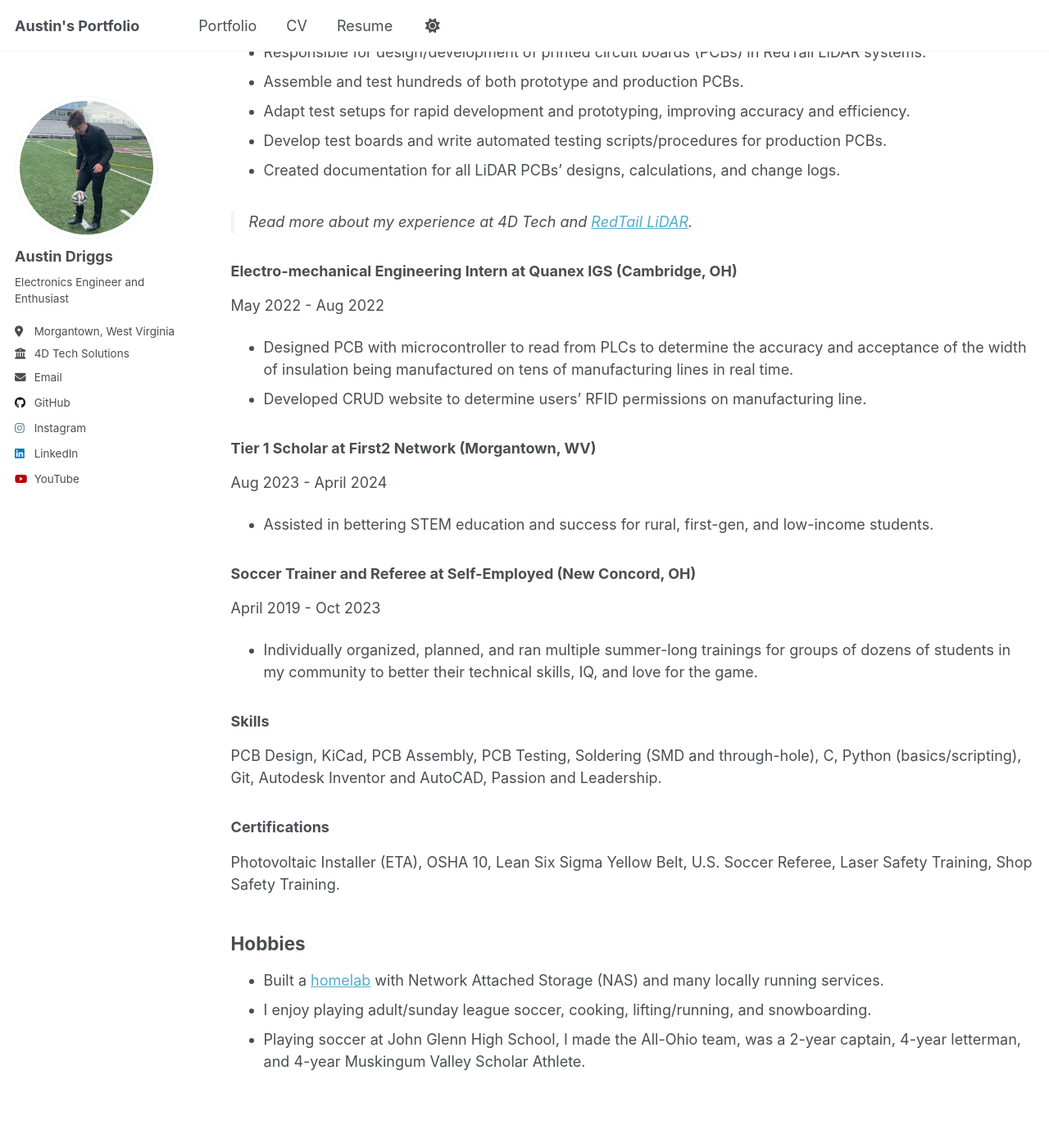
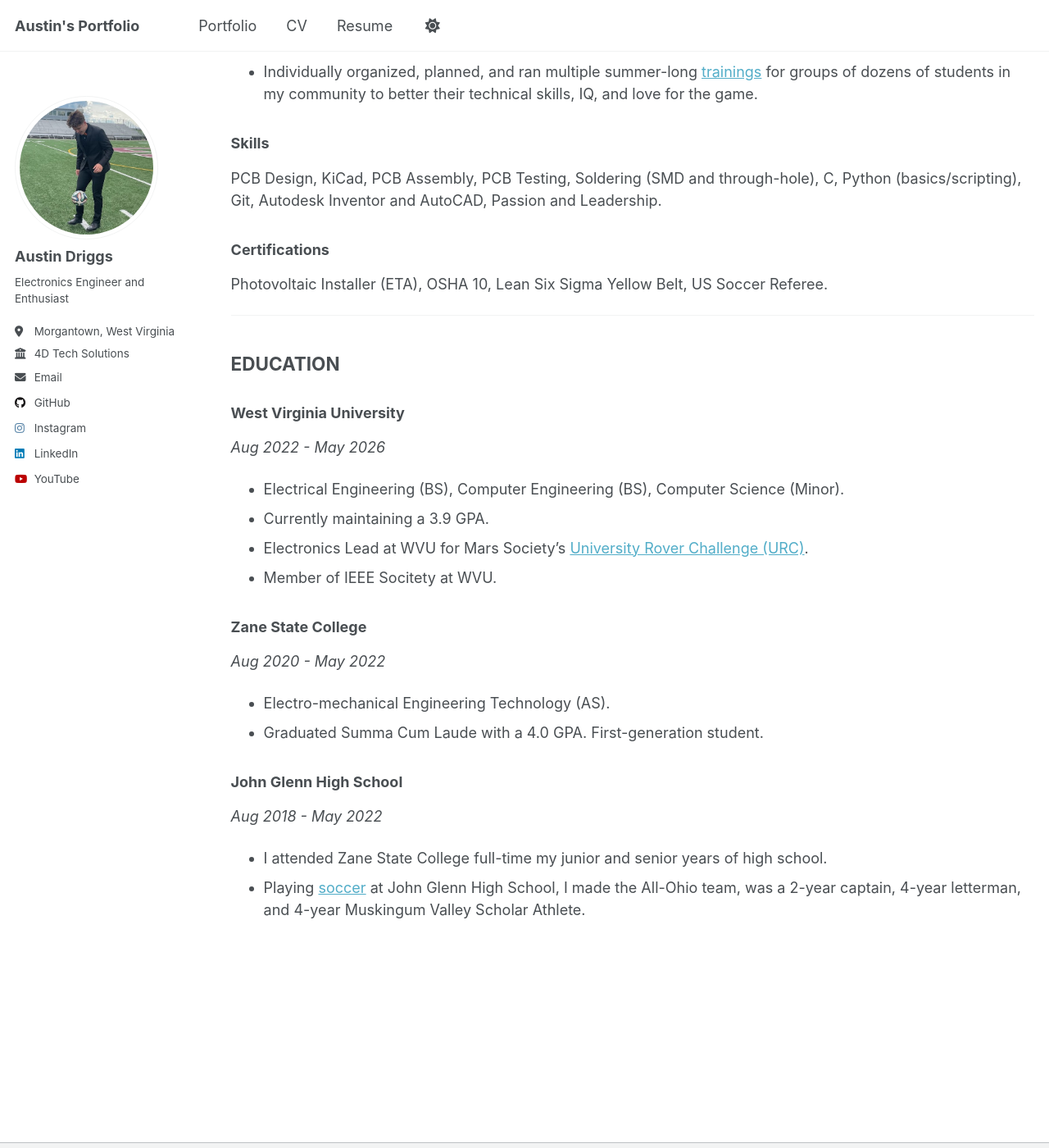
Before and after one commit to austindriggs/austindriggs.github.io, a Jekyll site: the page built from _pages/cv.md, in a window 1280 px wide and 1400 px high, scrolled down 936 px. Shown: the whole window at 82% size. Built offline with Jekyll 4.4.1, drawn with Linux system fonts in a browser that asks for light colours; a script that is not in the unit is left out; some of the changed text lies outside the part shown.

Commit message:
major update to cv

```diff
--- a/_includes/footer/custom.html
+++ b/_includes/footer/custom.html
@@ -1,6 +1,7 @@
 <!-- start custom footer snippets -->
 
 <!-- <a href="/sitemap/">Sitemap</a> -->
+<!-- I also removed the github and feed buttons at the buttom located in /_includes/footer.html -->
 
 <!-- Support for MatJax -->
 <script defer src="https://cdnjs.cloudflare.com/polyfill/v3/polyfill.min.js?features=es6"></script>
--- a/_pages/cv.md
+++ b/_pages/cv.md
@@ -7,60 +7,60 @@ author_profile: true
 
 {% include base_path %}
 
-## EDUCATION
+<!--
+## GOALS
 
-### West Virginia University
-Aug 2022 - May 2026
-- B.S. in Electrical Engineering, B.S. in Computer Engineering, Minor in Computer Science.
-- Currently maintaining a 3.9 GPA.
-- Electronics Lead at WVU for Mars Society’s University Rover Challenge (URC)
-- Member of IEEE Socitety at WVU.
+Something here
+-->
 
-### Zane State College
-Aug 2020 - May 2022
-- A.S. in Electro-mechanical Engineering Technology
-- Graduated Summa Cum Laude.
-- Attended full-time my junior and senior years of high school.
-
-### John Glenn High School
-Aug 2018 - May 2022
-
+---
 
 ## EXPERIENCE
 
-### Electronics Engineer at 4D Tech Solutions (Fairmont, WV)
-May 2023 - Present
-- Responsible for design/development of printed circuit boards (PCBs) in RedTail LiDAR systems.
+### Electronics Engineer - 4D Tech Solutions (Fairmont, WV)
+*May 2023 - Present*
+- Responsible for design/development of printed circuit boards (PCBs) in [RedTail LiDAR](http://austindriggs.github.io/portfolio/redtail) systems.
 - Assemble and test hundreds of both prototype and production PCBs.
 - Adapt test setups for rapid development and prototyping, improving accuracy and efficiency.
 - Develop test boards and write automated testing scripts/procedures for production PCBs.
 - Created documentation for all LiDAR PCBs’ designs, calculations, and change logs.
 
-> Read more about my experience at 4D Tech and [RedTail LiDAR](http://austindriggs.github.io/portfolio/redtail).
+### Electro-mechanical Engineering Intern - Quanex IGS (Cambridge, OH)
+*May 2022 - Aug 2022*
+- Designed [PCB with microcontroller to read from PLCs](http://austindriggs.github.io/portfolio/quanex-pcb) to determine the accuracy and acceptance of the width of insulation being manufactured on tens of manufacturing lines in real time.
+- Developed [CRUD website](http://austindriggs.github.io/portfolio/quanex-website) to determine users’ RFID permissions on manufacturing line.
 
-### Electro-mechanical Engineering Intern at Quanex IGS (Cambridge, OH)
-May 2022 - Aug 2022
-- Designed PCB with microcontroller to read from PLCs to determine the accuracy and acceptance of the width of insulation being manufactured on tens of manufacturing lines in real time.
-- Developed CRUD website to determine users’ RFID permissions on manufacturing line.
-
-### Tier 1 Scholar at First2 Network (Morgantown, WV)
-Aug 2023 - April 2024
+### Tier 1 Scholar - First2 Network (Morgantown, WV)
+*Aug 2023 - April 2024*
 - Assisted in bettering STEM education and success for rural, first-gen, and low-income students.
 
-### Soccer Trainer and Referee at Self-Employed (New Concord, OH)
-April 2019 - Oct 2023
-- Individually organized, planned, and ran multiple summer-long trainings for groups of dozens of students in my community to better their technical skills, IQ, and love for the game.
-
+### Soccer Trainer and Referee - Self-Employed (New Concord, OH)
+*April 2019 - Oct 2023*
+- Individually organized, planned, and ran multiple summer-long [trainings](http://austindriggs.github.io/portfolio/soccer) for groups of dozens of students in my community to better their technical skills, IQ, and love for the game.
 
 ### Skills
 PCB Design, KiCad, PCB Assembly, PCB Testing, Soldering (SMD and through-hole), C, Python (basics/scripting), Git, Autodesk Inventor and AutoCAD, Passion and Leadership.
 
 ### Certifications
-Photovoltaic Installer (ETA), OSHA 10, Lean Six Sigma Yellow Belt, U.S. Soccer Referee, Laser Safety Training, Shop Safety Training.
+Photovoltaic Installer (ETA), OSHA 10, Lean Six Sigma Yellow Belt, US Soccer Referee.
 
+---
 
-## Hobbies
+## EDUCATION
 
-- Built a [homelab](http://austindriggs.github.io/portfolio/homelab) with Network Attached Storage (NAS) and many locally running services.
-- I enjoy playing adult/sunday league soccer, cooking, lifting/running, and snowboarding.
-- Playing soccer at John Glenn High School, I made the All-Ohio team, was a 2-year captain, 4-year letterman, and 4-year Muskingum Valley Scholar Athlete.
+### West Virginia University
+*Aug 2022 - May 2026*
+- Electrical Engineering (BS), Computer Engineering (BS), Computer Science (Minor).
+- Currently maintaining a 3.9 GPA.
+- Electronics Lead at WVU for Mars Society’s [University Rover Challenge (URC)](http://austindriggs.github.io/portfolio/urc).
+- Member of IEEE Socitety at WVU.
+
+### Zane State College
+*Aug 2020 - May 2022*
+- Electro-mechanical Engineering Technology (AS).
+- Graduated Summa Cum Laude with a 4.0 GPA. First-generation student.
+
+### John Glenn High School
+*Aug 2018 - May 2022*
+- I attended Zane State College full-time my junior and senior years of high school.
+- Playing [soccer](http://austindriggs.github.io/portfolio/soccer) at John Glenn High School, I made the All-Ohio team, was a 2-year captain, 4-year letterman, and 4-year Muskingum Valley Scholar Athlete.
```
